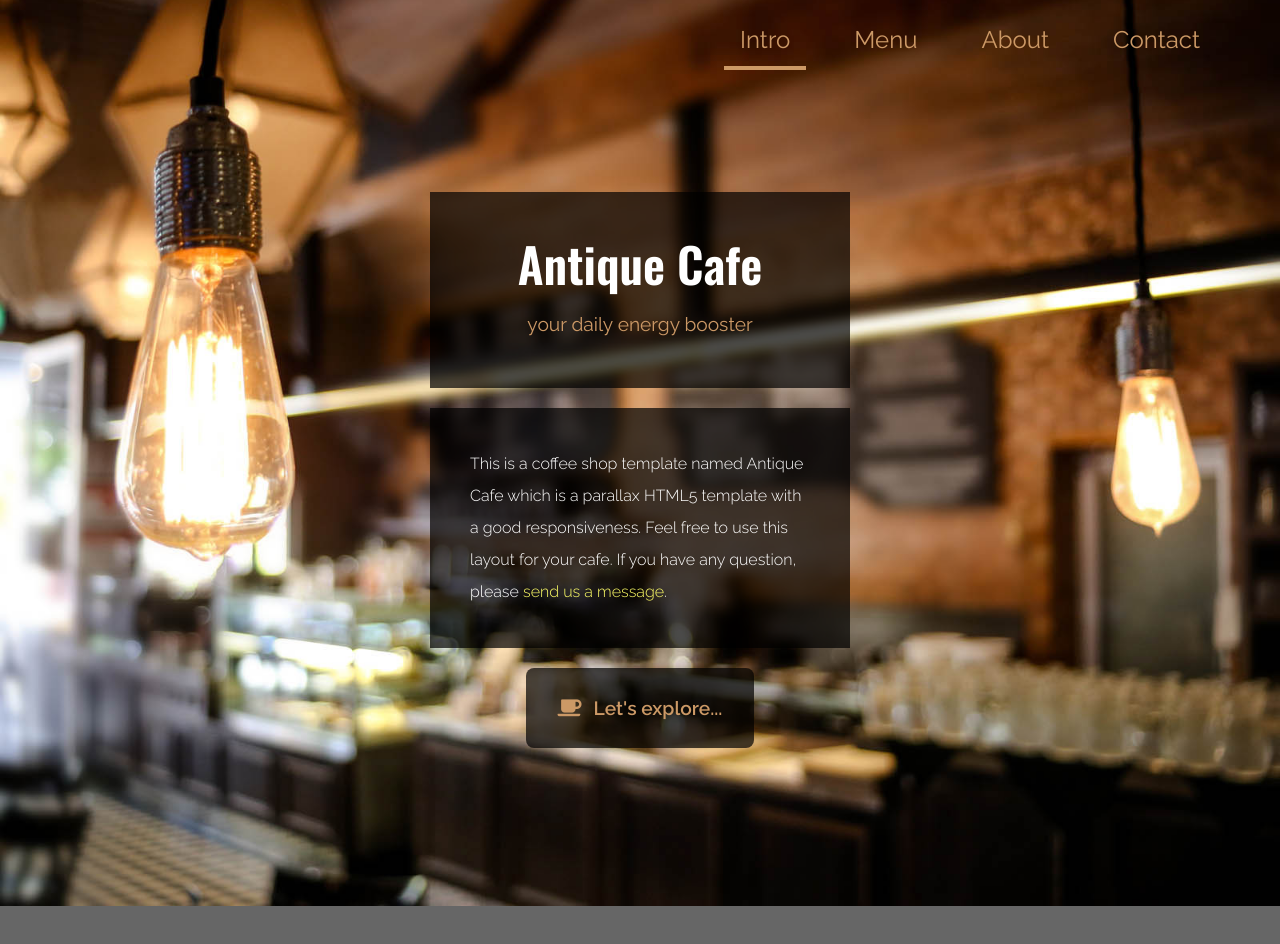
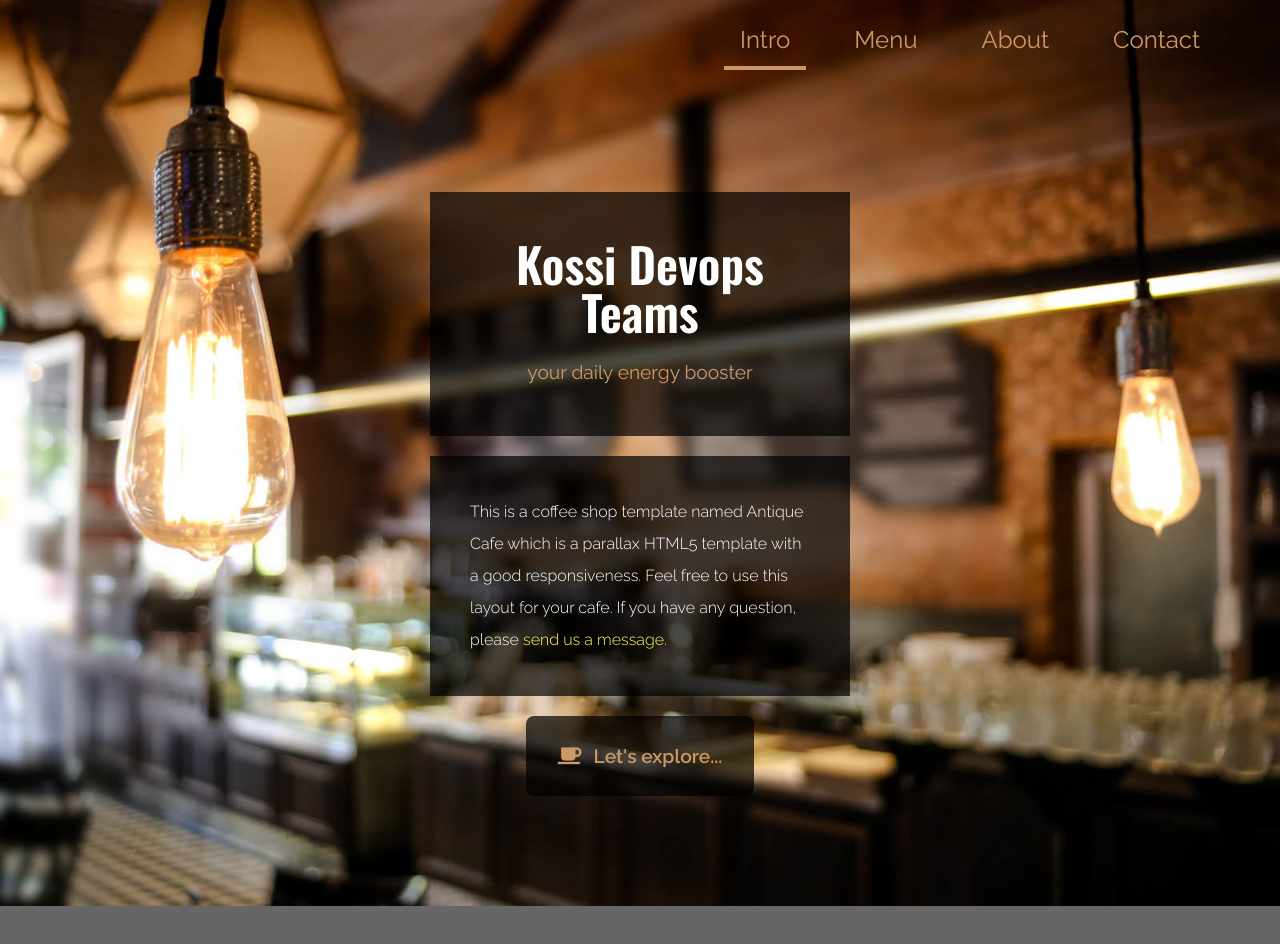
Before and after one commit to auwimana1/last-practice1, a plain HTML site: page index.html in a window 1280 px wide. Shown: the top 944 px of the page. Drawn offline with nearby package versions, Linux system fonts and the light colour scheme.

Commit message:
new push 7

```diff
--- a/index.html
+++ b/index.html
@@ -4,7 +4,7 @@
     <meta charset="UTF-8">
     <meta http-equiv="X-UA-Compatible" content="IE=edge">
     <meta name="viewport" content="width=device-width, initial-scale=1.0">
-    <title>Kossi DevOps Team</title>
+    <title>Kossi DevOps Teams</title>
     <link rel="preconnect" href="https://fonts.googleapis.com">
     <link rel="preconnect" href="https://fonts.gstatic.com" crossorigin>
     <link href="https://fonts.googleapis.com/css2?family=Raleway:wght@300;400;500;600&family=Oswald:wght@600&display=swap" rel="stylesheet">
@@ -38,7 +38,7 @@ https://www.tooplate.com/view/2126-antique-cafe
         <div class="container mx-auto px-2 tm-intro-width">
             <div class="sm:pb-60 sm:pt-48 py-20">
                 <div class="bg-black bg-opacity-70 p-12 mb-5 text-center">
-                    <h1 class="text-white text-5xl tm-logo-font mb-5">Antique Cafe</h1>
+                    <h1 class="text-white text-5xl tm-logo-font mb-5">Kossi Devops Teams</h1>
                     <p class="tm-text-gold tm-text-2xl">your daily energy booster</p>
                 </div>
                 <div class="bg-black bg-opacity-70 p-10 mb-5">
```
Also changed, not shown: 1 other file.
